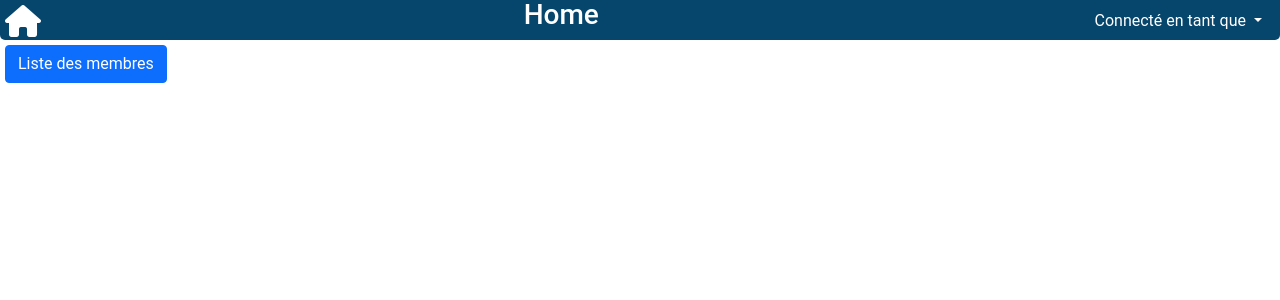
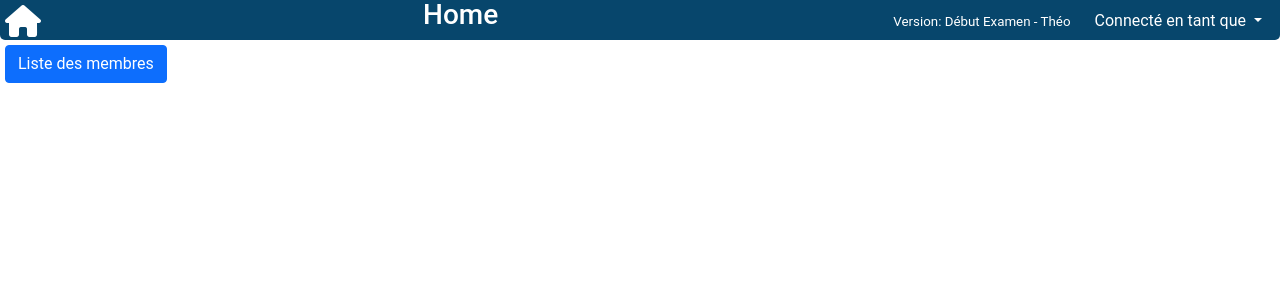
Before and after one commit to SemicolonManifest/teambuilder, a PHP site: template views/HomePage.php in a window 1280 px wide. Shown: the top 300 px of the page. Run offline with PHP 8.4, Linux system fonts and the light colour scheme; the template is opened without the code that fills it, so the values that code supplies are empty; some libraries are stand-ins or nearby versions.

Commit message:
Exam starting version

```diff
--- a/views/components/header.php
+++ b/views/components/header.php
@@ -15,7 +15,7 @@
 
         <div class="dropdown">
             <a class="btn dropdown-toggle" href="#" role="button" id="loggedAs" data-bs-toggle="dropdown" aria-expanded="false">
-                Connecté en tant que <?= $user->name ?>
+                <span class="version">Version: Début Examen - Théo</span>  Connecté en tant que <?= $user->name ?>
             </a>
 
             <div class="dropdown-menu" aria-labelledby="loggedAs">
--- a/views/styles/CSS/global.css
+++ b/views/styles/CSS/global.css
@@ -16,6 +16,10 @@
 }
 #menu .dropdown .btn {
   color: white;
+}
+#menu .version {
+  font-size: smaller;
+  padding-right: 20px;
 }
 
 #btnMemberList {
--- a/views/styles/SCSS/_menu.scss
+++ b/views/styles/SCSS/_menu.scss
@@ -18,7 +18,10 @@
   color: white;
 }
 
-
+.version{
+  font-size: smaller;
+ padding-right: 20px;
+}
 
 
 }
```
Also changed, not shown: 1 other file.
